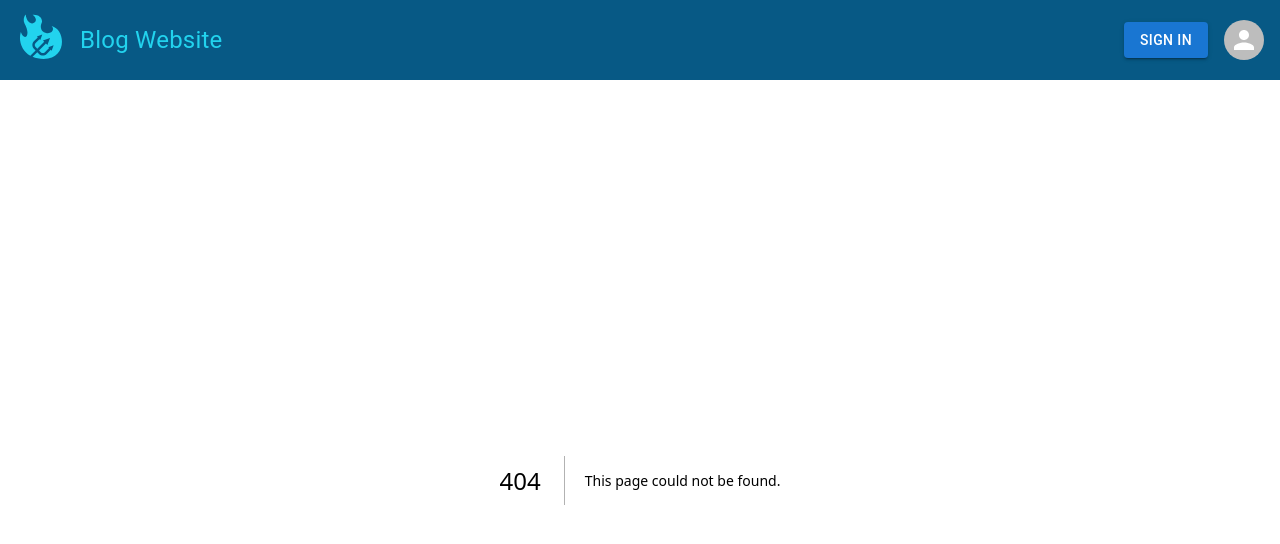
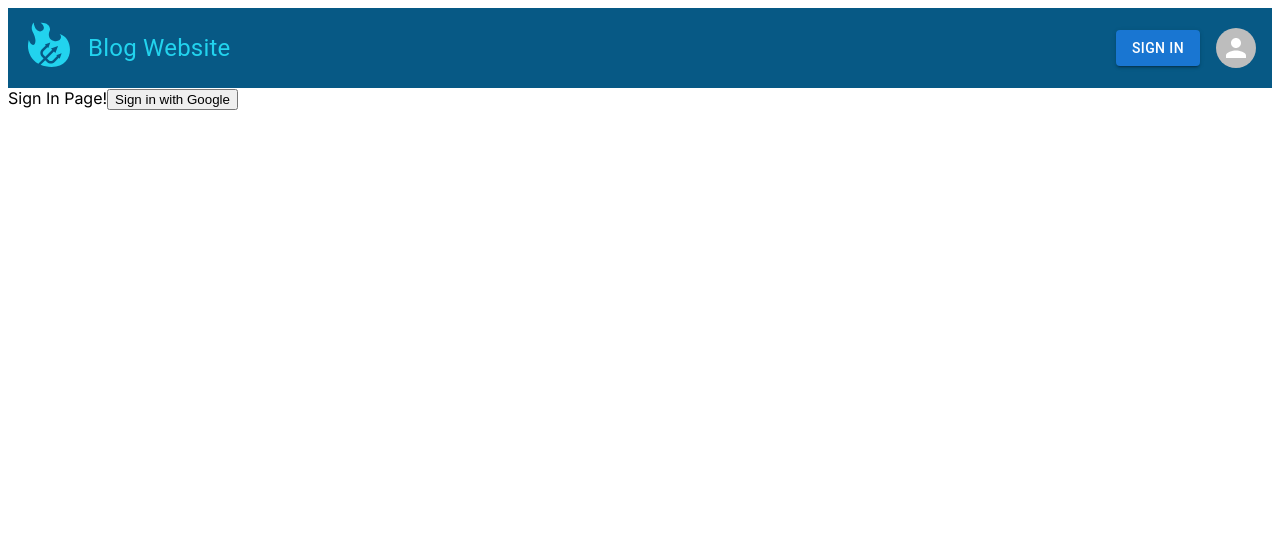
Before and after one commit to jramos5883/fullstack-blog-website, a Next.js app in the folder fsbw-app/: page /signIn in a window 1280 px wide. Before the commit this address had no page. Shown: the top 544 px of the page. Built offline with nearby package versions, Linux system fonts and the light colour scheme; no server answers.

Commit message:
Working on firebase auth

```diff
--- a/fsbw-app/app/navbar.jsx
+++ b/fsbw-app/app/navbar.jsx
@@ -1,5 +1,4 @@
 import Link from "next/link";
-import Image from "next/image";
 import { Button } from "@mui/material";
 import { GiFlamingTrident } from "react-icons/gi";
 import { Typography } from "@mui/material/";
@@ -24,16 +23,9 @@ export default function Navbar() {
         </div>
       </div>
       <div className="flex flex-row items-center pr-4">
-        <Button className="mr-4" variant="contained">
+        <Button href="/signIn" className="mr-4" variant="contained">
           SIGN IN
         </Button>
-        {/* <Image
-          className="rounded-full"
-          src={USER_IMAGE}
-          width={60}
-          height={60}
-          alt=""
-        /> */}
         <Avatar alt="J User Avatar" src="" />
       </div>
     </nav>
--- /dev/null
+++ b/fsbw-app/app/signIn/page.jsx
@@ -0,0 +1,16 @@
+"use client";
+
+import { signInWithGooglePopup } from "@/app/utils/firebase/firebase.utils";
+
+export default function SignInPage() {
+  const logGoogleUser = async () => {
+    const response = await signInWithGooglePopup();
+    console.log(response);
+  };
+  return (
+    <div>
+      Sign In Page!
+      <button onClick={logGoogleUser}>Sign in with Google</button>
+    </div>
+  );
+}
--- /dev/null
+++ b/fsbw-app/app/utils/firebase/firebase.utils.js
@@ -0,0 +1,26 @@
+import { initializeApp } from "firebase/app";
+import {
+  getAuth,
+  signInWithRedirect,
+  signInWithPopup,
+  GoogleAuthProvider,
+} from "firebase/auth";
+
+const firebaseConfig = {
+  apiKey: process.env.FIREBASE_API_KEY,
+  authDomain: process.env.FIREBASE_AUTH_DOMAIN,
+  projectId: process.env.FIREBASE_PROJECT_ID,
+  storageBucket: process.env.FIREBASE_STORAGE_BUCKET,
+  messagingSenderId: process.env.FIREBASE_MESSAGING_SENDER_ID,
+  appId: process.env.FIREBASE_APP_ID,
+  measurementId: process.env.MEASURMENT_ID,
+};
+
+const firebaseApp = initializeApp(firebaseConfig);
+
+const provider = new GoogleAuthProvider();
+
+provider.setCustomParameters({ prompt: "select_account" });
+
+export const auth = getAuth();
+export const signInWithGooglePopup = () => signInWithPopup(auth, provider);
--- a/fsbw-app/package.json
+++ b/fsbw-app/package.json
@@ -12,6 +12,7 @@
     "@emotion/react": "^11.11.1",
     "@emotion/styled": "^11.11.0",
     "@mui/material": "^5.14.12",
+    "firebase": "^10.4.0",
     "next": "13.5.4",
     "react": "^18",
     "react-dom": "^18",
```
Also changed, not shown: fsbw-app/app/layout.jsx (renamed from fsbw-app/app/layout.js), fsbw-app/jsconfig.json (line endings or trailing spaces), 1 other file (tests, documents, lock files or other folders).
